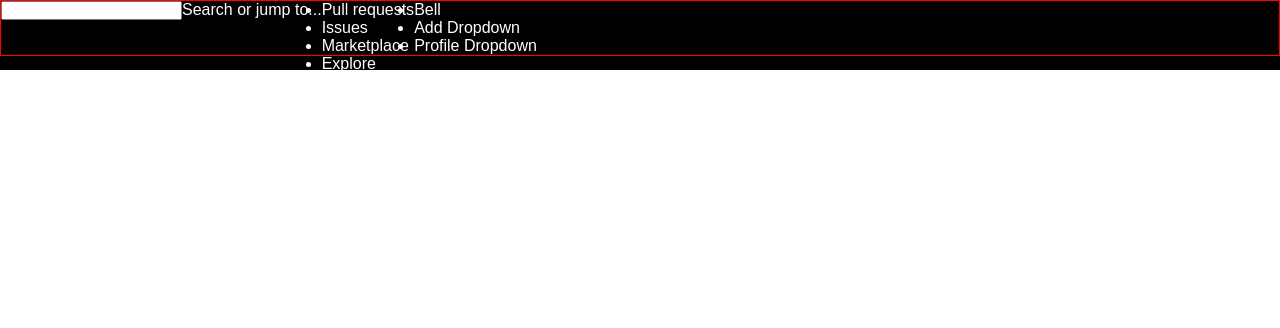
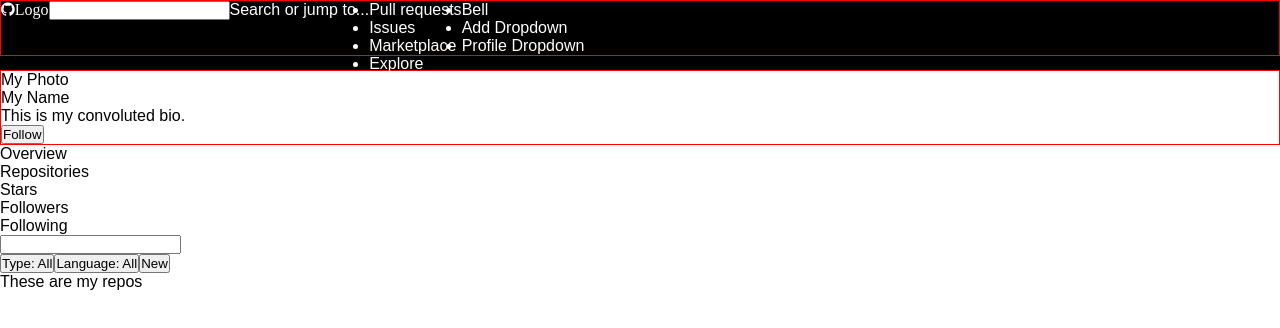
Before and after one commit to victorinspace/github-api-profile, a React (Create React App) app: page / in a window 1280 px wide. Shown: the top 328 px of the page. Built offline with nearby package versions, Linux system fonts and the light colour scheme.

Commit message:
main content added

```diff
--- a/package.json
+++ b/package.json
@@ -3,6 +3,8 @@
   "version": "0.1.0",
   "private": true,
   "dependencies": {
+    "@fortawesome/fontawesome-svg-core": "^1.2.0-14",
+    "axios": "^0.18.0",
     "font-awesome": "^4.7.0",
     "react": "^16.4.1",
     "react-dom": "^16.4.1",
--- a/src/components/App.js
+++ b/src/components/App.js
@@ -6,33 +6,41 @@ class App extends Component {
   render() {
     return (
       <div>
-
+      	{/* Header */}
 				<div className="header">
 					<div className="header__content">
-
-						<div className="logo"></div>
-
+						{/* Logo */}
+						<div className="logo">
+							<i class="fa fa-github">Logo</i>
+						</div>
+						{/* Search bar */}
 						<div className="search-bar">
 							<input type="text"/>Search or jump to...
 						</div>
-
-						<ul className="menu">
+						{/* Middle of nav */}
+						<ul className="menu-left">
 							<li className="">Pull requests</li>
 							<li className="">Issues</li>
 							<li className="">Marketplace</li>
 							<li className="">Explore</li>
 						</ul>
-
-						<ul>
+						{/* Right side of nav */}
+						<ul className="menu-right">
 							<li>Bell</li>
 							<li>Add Dropdown</li>
 							<li>Profile Dropdown</li>
 						</ul>
-
 					</div>
 				</div>
-
-				<div></div>
+				{/* Profile section */}
+				<div className="profile-section">
+					<div className="profile-photo">
+						<img src="" alt=""/>My Photo
+					</div>
+					<div className="name">My Name</div>
+					<div className="Bio">This is my convoluted bio.</div>
+					<button>Follow</button>
+				</div>
 
 				<RepoCo />
       </div>
--- a/src/components/RepoCo.js
+++ b/src/components/RepoCo.js
@@ -3,7 +3,31 @@ import React, { Component } from 'react'
 class RepoCo extends Component {
  render() {
    return (
-		<div></div>
+		<div>
+			{/* Tabs menu */}
+			<div>
+				<ul className="tabs">
+					<li className="tab-links">Overview</li>
+					<li className="tab-links">Repositories</li>
+					<li className="tab-links">Stars</li>
+					<li className="tab-links">Followers</li>
+					<li className="tab-links">Following</li>
+				</ul>
+			</div>
+			{/* Search and Repo list */}
+			<div>
+				{/* Search and filter */}
+				<div>
+					<input type="text"/>
+				</div>
+				<button>Type: All</button>
+				<button>Language: All</button>
+				<button>New</button>
+				{/* Repo List */}
+				<div>These are my repos</div>
+			</div>
+
+		</div>
    )
  }
 }
--- a/src/index.js
+++ b/src/index.js
@@ -3,6 +3,7 @@ import ReactDOM from 'react-dom';
 import './index.css';
 import App from './components/App';
 import registerServiceWorker from './registerServiceWorker';
+import 'font-awesome/css/font-awesome.css'
 
 ReactDOM.render(<App />, document.getElementById('root'));
 registerServiceWorker();
--- a/src/styles/App.css
+++ b/src/styles/App.css
@@ -17,3 +17,11 @@
 	display: flex;
 	color: white;
 }
+
+.menu-right {
+	float: right;
+}
+
+.profile-section {
+	border: 1px solid red;
+}
```
Also changed, not shown: 1 other file (tests, documents, lock files or other folders).
